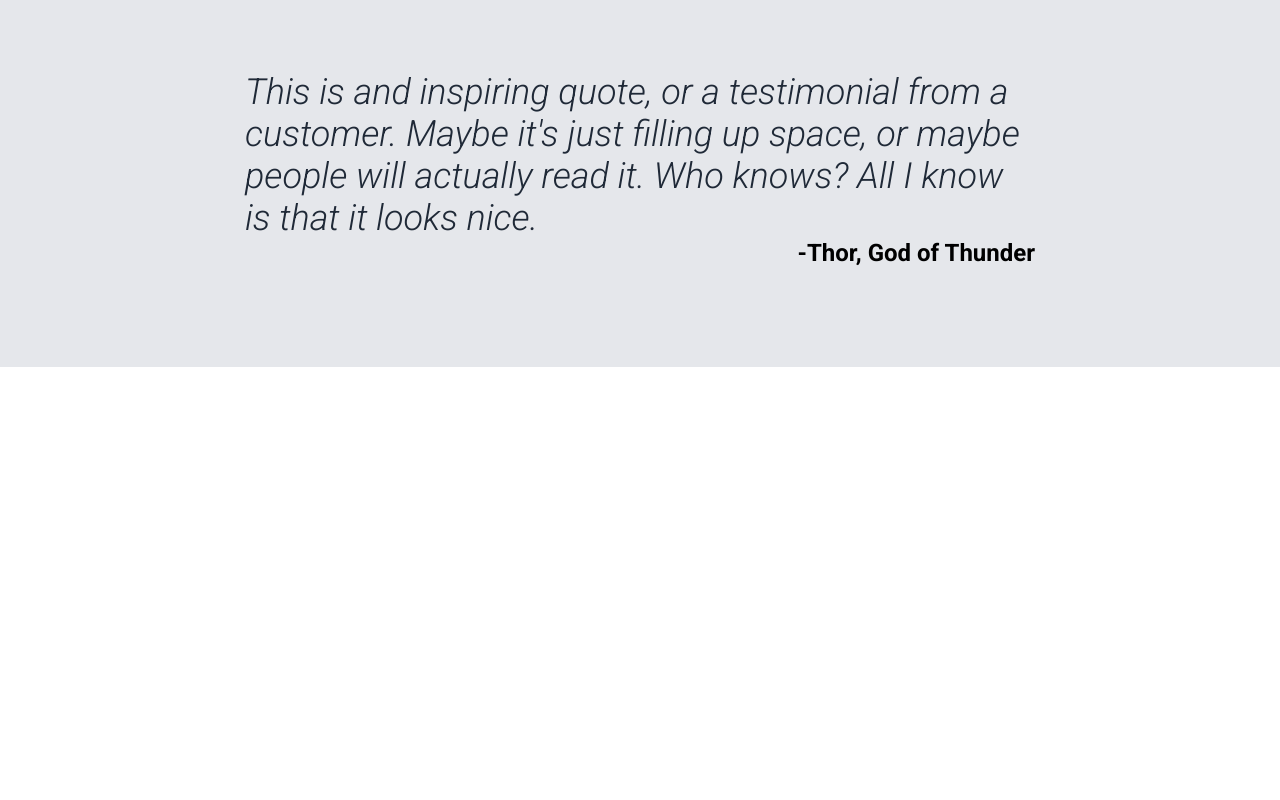
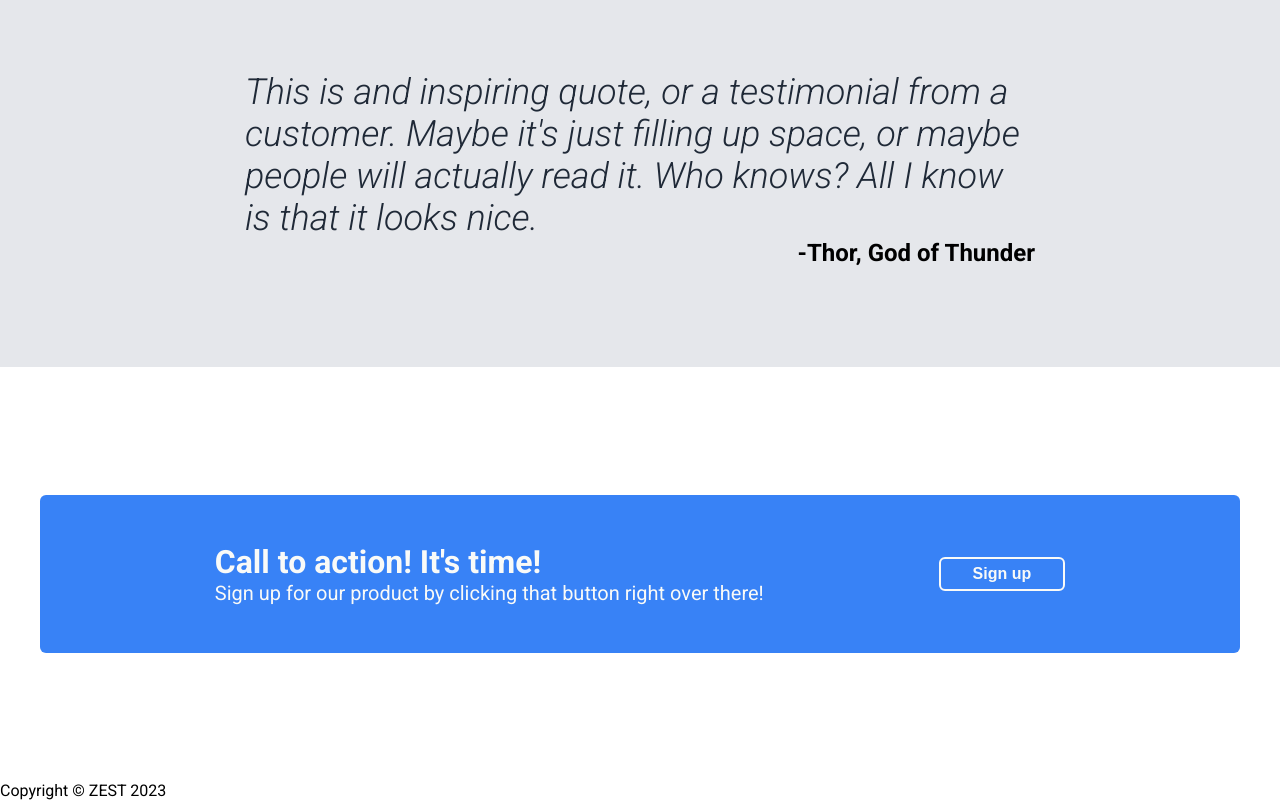
Before and after one commit to zestx5/odin-landing-page, a plain HTML site: page index.html in a window 1280 px wide. Shown: the part 1063-1863 px from the top of the page. Before the commit the page ends 1430 px from the top, so only its background shows below. Drawn offline with Linux system fonts and the light colour scheme.

Commit message:
add action

```diff
--- a/index.html
+++ b/index.html
@@ -76,5 +76,19 @@
         <p class="quote__name"><strong>-Thor, God of Thunder</strong></p>
       </div>
     </div>
+    <div class="action">
+      <div class="action-wrapper">
+        <div class="action-left">
+          <h3 class="action__title">Call to action! It's time!</h3>
+          <p class="action__text">
+            Sign up for our product by clicking that button right over there!
+          </p>
+        </div>
+        <div class="action-right">
+          <button class="action__btn">Sign up</button>
+        </div>
+      </div>
+    </div>
+    <footer>Copyright &copy; ZEST 2023</footer>
   </body>
 </html>
--- a/style.css
+++ b/style.css
@@ -151,3 +151,35 @@ a {
   font-size: 24px;
   text-align: right;
 }
+/* ACTION */
+.action-wrapper {
+  max-width: 1200px;
+  background-color: #3882f6;
+  color: #f9faf8;
+  margin: 128px auto;
+  display: flex;
+  justify-content: space-evenly;
+  align-items: center;
+  padding: 48px 0;
+  border-radius: 6px;
+}
+
+.action__title {
+  font-size: 32px;
+}
+
+.action__text {
+  font-size: 20px;
+}
+
+.action__btn {
+  border: #f9faf8 2px solid;
+  color: #f9faf8;
+  border-radius: 6px;
+  background-color: #3882f6;
+  font-size: 16px;
+  font-weight: 700;
+  padding: 6px 32px;
+}
+
+/* FOOTER */
```
